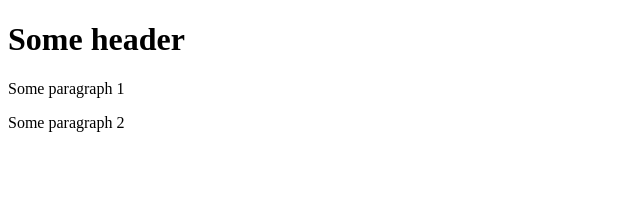
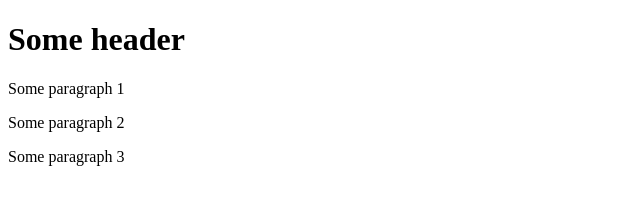
Before and after one commit to lexshp/test-app1, a website: page index.html in a window 1280 px wide. Shown: the whole page, without its empty margins (0-640 px from the left). Drawn offline with Linux system fonts and the light colour scheme.

Commit message:
sekond commit

```diff
--- a/index.html
+++ b/index.html
@@ -10,6 +10,7 @@
 
 <p>Some paragraph 1</p>
 <p>Some paragraph 2</p>
+<p>Some paragraph 3</p>
 
 </body>
 </html>
```
